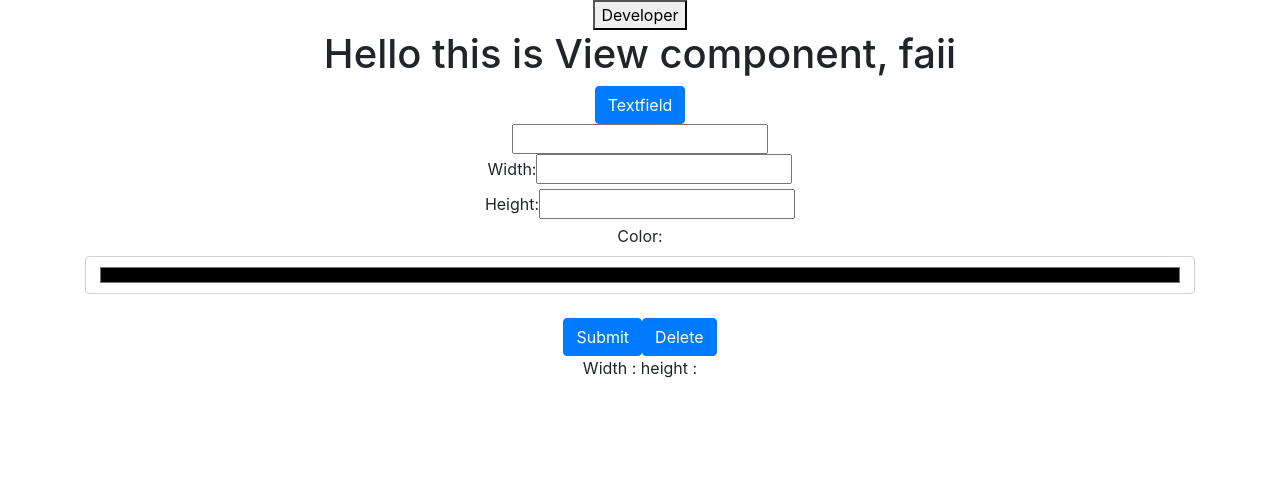
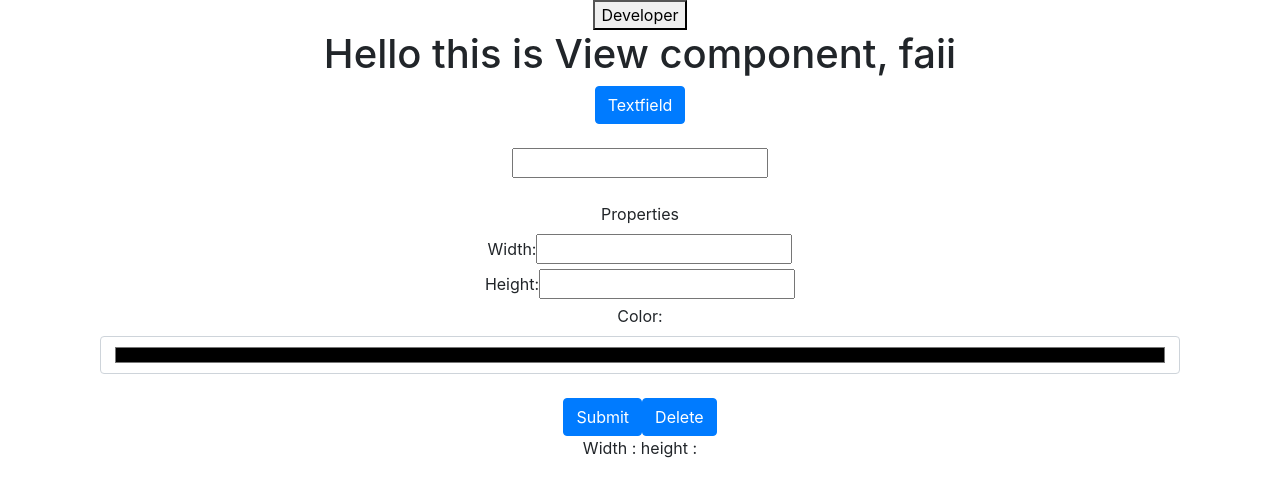
Before and after one commit to faiichann/mit-app, a React (Create React App) app: page / in a window 1280 px wide. Shown: the top 496 px of the page. Built offline with nearby package versions, Linux system fonts and the light colour scheme.

Commit message:
อัพเดตนิดหน่อย

```diff
--- a/src/component/Textfield.js
+++ b/src/component/Textfield.js
@@ -17,9 +17,15 @@ const divStyle = {
         <Button>
             Textfield
         </Button>
-        <div className="ontainer" >
+        <br></br>
+        <br></br>
+        <div>
        <input style={divStyle} type='text'></input>
        </div>
+       <br></br>
+       <Container>
+       <label for="txtpro">Properties</label>
+       <br></br>
        <label for="txtwidth">Width:</label>
        <input type='number' id='wid' value={data.number} onChange={e => setData ({...data, width: e.target.value})}></input>
        <br>
@@ -33,7 +39,7 @@ const divStyle = {
        <br>
        </br>
        <Button type="submit">Submit</Button>
-       <Button onClick={()=> setData(iniData)}>Delete</Button>
+       <Button onClick={()=> setData(iniData)}>Delete</Button></Container>
         <p >
          Width : {data.width}
          height : {data.height}
```
